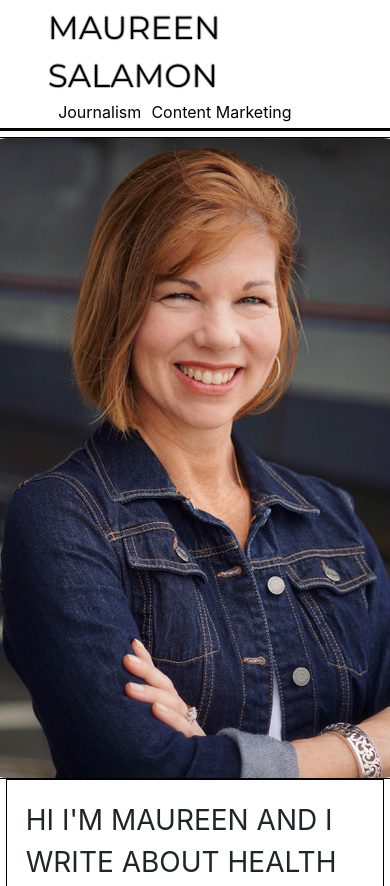
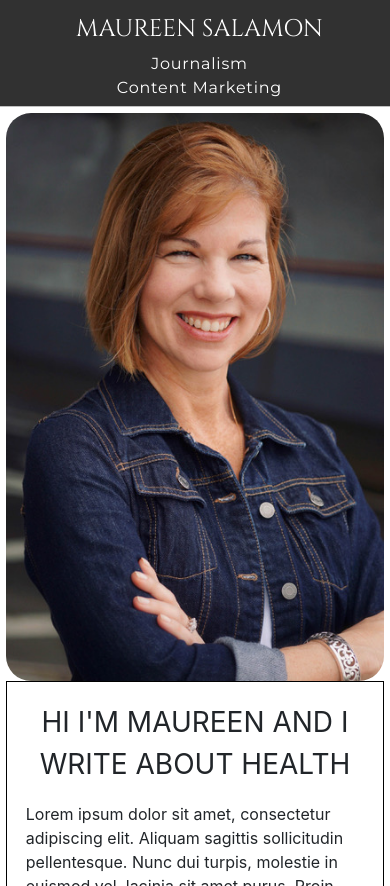
Before and after one commit to kevin-salamon/Maureen-Portfolio, a plain HTML site: page index.html in a window 390 px wide. Shown: the top 886 px of the page. Drawn offline with nearby package versions, Linux system fonts and the light colour scheme.

Commit message:
updated responsiveness and style for header. profile image now responsive

```diff
--- a/assets/css/indexstyle.css
+++ b/assets/css/indexstyle.css
@@ -1,37 +1,43 @@
 .header-nav {
-    background-color: white;
-    color: black;
-    border-bottom: 3px solid black;
+    border-bottom: 1px solid silver;
     box-shadow: 2px black;
     width: 100%;
     display: flex;
-    padding: 1%;
+    padding: 1.5%;
+    background-color: rgb(49, 49, 49);
 }
 
 .navtab {
-    margin-left: 3%;
-    color: black;
+    margin-left: 5%;
+    color: white;
     align-self: center;
+    font-family: 'Montserrat', sans-serif;
+    font-size: 1.2em;
 }
 
 .header-main {
-    font-family: 'Montserrat', sans-serif;
+    font-family: 'Cinzel', serif;
     align-self: center;
-    color: black;
+    color: white;
     font-size: 2em;
     letter-spacing: 0.01em;
-    text-shadow: -1px 0 silver, 0 1px silver, 1px 0 silver, 0 -1px silver;
+}
+
+.header-button {
+    background-color: transparent;
+    color: white;
+    border-radius: 3px;
+    padding: 5px;
 }
 
 .header-main:hover {
-    color: black;
+    color: white;
 }
 
 .main-body {
     display: flex;
     justify-content: center;
     flex-direction: row;
-    flex-wrap: wrap-reverse;
     width: 100%;
     height: 100%;
     padding: 1.5%;
@@ -59,17 +65,49 @@
 }
 
 .image-holder {
-    border: 1px solid black;
     display: flex;
     width: 500px;
     justify-content: center;
     align-items: center;
 }
 
-.image-slot {
-
+.headshot {
+    border-radius: 25px;
+    width: 100%;
+    height: auto;
 }
 
-.headshot {
-    border-radius: 25px;
+
+@media screen and (max-width: 520px) {
+    .header-nav {
+        justify-content: center;
+        flex-direction: column;
+        padding-right: 10%;
+      }
+
+    .header-main {
+        font-size: 1.5em;
+    }
+
+    .navtab {
+        margin-left: 0%;
+        font-size: 1em;
+        letter-spacing: 0.05em;
+    }
 }
+
+@media screen and (max-width: 757px) {
+    .header-button {
+        border: transparent;
+    }
+}
+
+@media screen and (max-width: 1023px) {
+    .main-body {
+        flex-wrap: wrap-reverse;
+    }
+
+    .intro-text {
+        text-align: center;
+    }
+}
--- a/assets/css/worksstyle.css
+++ b/assets/css/worksstyle.css
@@ -1,30 +1,29 @@
 .header-nav {
-    background-color: white;
-    color: black;
-    border-bottom: 1px solid silver;
     box-shadow: 2px black;
     width: 100%;
     display: flex;
-    padding: 1%;
+    padding: 1.5%;
+    background-color: rgb(49, 49, 49);
 }
 
 .navtab {
-    margin-left: 3%;
-    color: black;
+    margin-left: 5%;
+    color: white;
     align-self: center;
+    font-family: 'Montserrat', sans-serif;
+    font-size: 1.2em;
 }
 
 .header-main {
-    font-family: 'Montserrat', sans-serif;
+    font-family: 'Cinzel', serif;
     align-self: center;
-    color: black;
+    color: white;
     font-size: 2em;
     letter-spacing: 0.01em;
-    text-shadow: -1px 0 silver, 0 1px silver, 1px 0 silver, 0 -1px silver;
 }
 
 .header-main:hover {
-    color: black;
+    color: white;
 }
 
 .image-holder {
@@ -40,7 +39,7 @@
     flex-direction: row;
     flex-wrap: wrap;
     justify-content: center;
-    background-color: navy;
+    background-color: rgb(49, 49, 49);
 }
 
 .sidebar-left {
@@ -97,3 +96,21 @@
     text-decoration: none;
     color: black;
 }
+
+@media screen and (max-width: 520px) {
+    .header-nav {
+        justify-content: center;
+        flex-direction: column;
+        padding-right: 10%;
+      }
+
+    .header-main {
+        font-size: 1.5em;
+    }
+
+    .navtab {
+        margin-left: 0%;
+        font-size: 1em;
+        letter-spacing: 0.05em;
+    }
+}
--- a/index.html
+++ b/index.html
@@ -4,12 +4,15 @@
     <meta name="viewport" content="width=device-width, initial-scale=1.0">
     <link rel="stylesheet" href="assets/css/indexstyle.css">
     <link rel="stylesheet" href="https://stackpath.bootstrapcdn.com/bootstrap/4.4.1/css/bootstrap.min.css" integrity="sha384-Vkoo8x4CGsO3+Hhxv8T/Q5PaXtkKtu6ug5TOeNV6gBiFeWPGFN9MuhOf23Q9Ifjh" crossorigin="anonymous">
+    <link href="https://fonts.googleapis.com/css?family=Cinzel&display=swap" rel="stylesheet">
     <link href="https://fonts.googleapis.com/css?family=Montserrat&display=swap" rel="stylesheet">
     <title>Maureen Salamon</title>
 </head>
 <body>
     <nav class="nav header-nav pl-5">
-        <a class="header-main" href="index.html">MAUREEN SALAMON</a>
+        <a class="header-main" href="index.html">
+            <button class="header-button">MAUREEN SALAMON</button>
+        </a>
         <a class="nav-item navtab" href="journalism.html">Journalism</a>
         <a class="nav-item navtab" href="contentmarketing.html">Content Marketing</a>
     </nav>
```
Also changed, not shown: journalism.html (+1 -0 lines).
